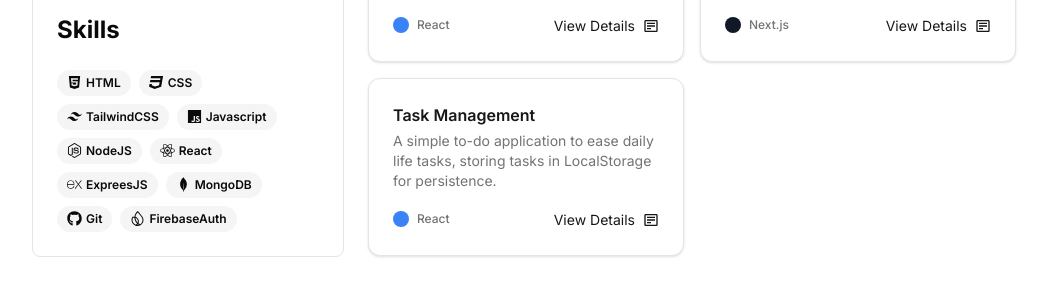
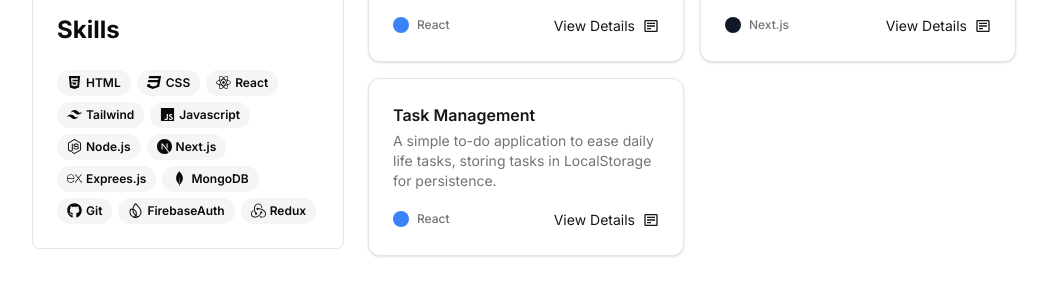
Before and after one commit to sajid-islam/portfolio-v2, a Next.js app: page / in a window 1280 px wide. Shown: the part 616-898 px from the top of the page, without its empty margins (116-1163 px from the left). Built offline with nearby package versions, Linux system fonts and the light colour scheme.

Commit message:
skill: add next.js and redux in skill section

```diff
--- a/src/components/sidebarComponents/SkillsSection.jsx
+++ b/src/components/sidebarComponents/SkillsSection.jsx
@@ -2,7 +2,7 @@ import { FaHtml5 } from "react-icons/fa";
 import { FaCss3, FaGit, FaGithub, FaReact } from "react-icons/fa6";
 import { IoLogoJavascript } from "react-icons/io5";
 import { FaNodeJs } from "react-icons/fa";
-import { SiExpress } from "react-icons/si";
+import { SiExpress, SiNextdotjs, SiRedux } from "react-icons/si";
 import { SiMongodb } from "react-icons/si";
 import { SiTailwindcss } from "react-icons/si";
 import { SiFirebase } from "react-icons/si";
@@ -17,7 +17,11 @@ const skills = [
         icon: <FaCss3 size={15} />,
     },
     {
-        name: "TailwindCSS",
+        name: "React",
+        icon: <FaReact size={15} />,
+    },
+    {
+        name: "Tailwind",
         icon: <SiTailwindcss size={15} />,
     },
     {
@@ -25,15 +29,15 @@ const skills = [
         icon: <IoLogoJavascript size={15} />,
     },
     {
-        name: "NodeJS",
+        name: "Node.js",
         icon: <FaNodeJs size={15} />,
     },
     {
-        name: "React",
-        icon: <FaReact size={15} />,
+        name: "Next.js",
+        icon: <SiNextdotjs size={15} />,
     },
     {
-        name: "ExpreesJS",
+        name: "Exprees.js",
         icon: <SiExpress size={15} />,
     },
     {
@@ -48,16 +52,23 @@ const skills = [
         name: "FirebaseAuth",
         icon: <SiFirebase size={15} />,
     },
+    {
+        name: "Redux",
+        icon: <SiRedux size={15} />,
+    },
 ];
 const SkillsSection = () => {
     return (
         <section className="border p-6 rounded-lg mt-5">
             <h2 className="text-2xl font-bold">Skills</h2>
-            <div className="flex flex-wrap gap-2 mt-6">
+            <div className="flex flex-wrap gap-1.5 mt-6">
                 {skills.map((skill, idx) => (
-                    <p key={idx} className="text-[12px] font-semibold flex items-center gap-1 bg-[#f5f5f5] dark:bg-[#262626] rounded-full px-[10px] py-1">
-                      {skill.icon}
-                      <span>{skill.name}</span>
+                    <p
+                        key={idx}
+                        className="text-[12px] font-semibold flex items-center gap-1 bg-[#f5f5f5] dark:bg-[#262626] rounded-full px-[10px] py-1"
+                    >
+                        {skill.icon}
+                        <span>{skill.name}</span>
                     </p>
                 ))}
             </div>
```
